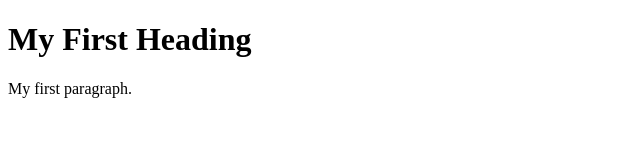
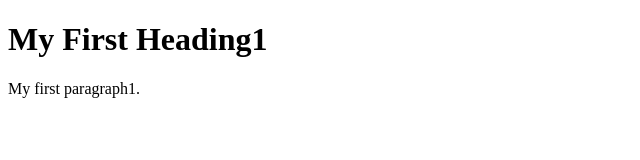
Before and after one commit to cloudtechnet/Webapp01, a plain HTML site: page index.html in a window 1280 px wide. Shown: the full height of the page, 0-640 px from the left. Drawn offline with Linux system fonts and the light colour scheme.

Commit message:
upload file2 and index,html modified

```diff
--- a/index.html
+++ b/index.html
@@ -2,8 +2,8 @@
 <html>
 <body>
 
-<h1>My First Heading</h1>
-<p>My first paragraph.</p>
+<h1>My First Heading1</h1>
+<p>My first paragraph1.</p>
 
 </body>
 </html>
```
Also changed, not shown: 1 other file.
